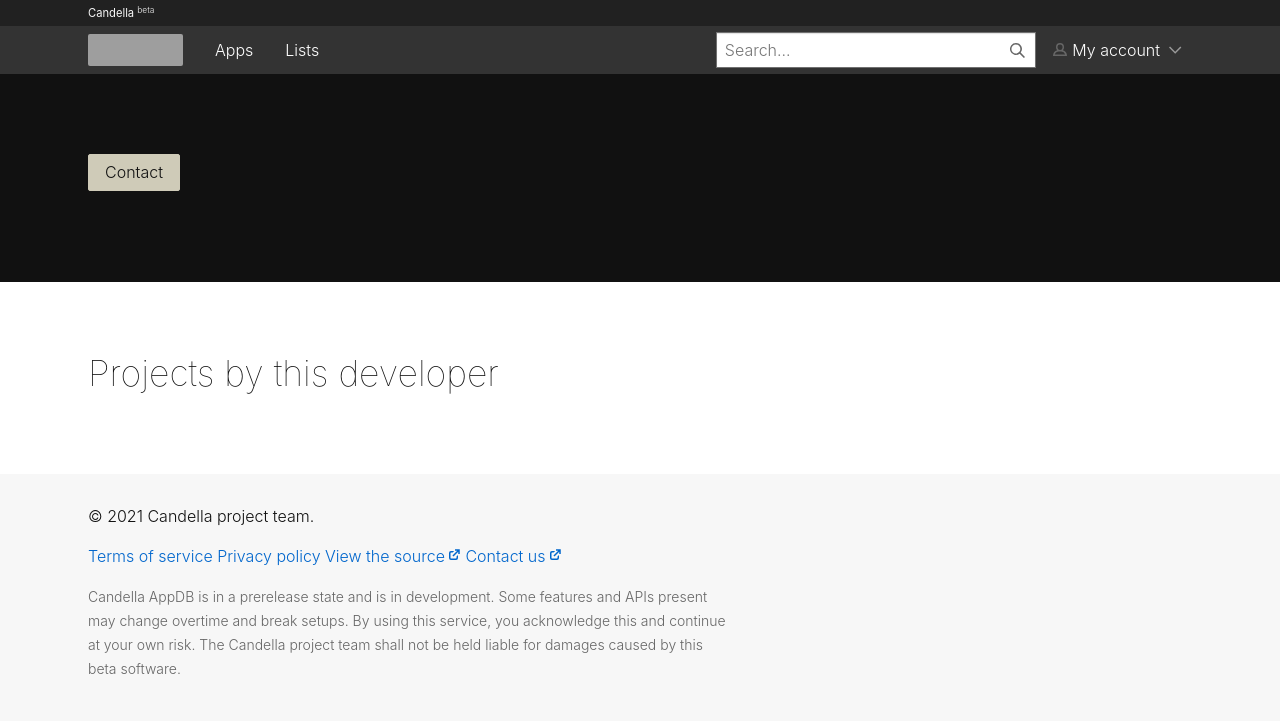
After one commit to UnscriptedVN/appstore, a Flask app: template templates/pages/dev_detail.html in a window 1280 px wide. The commit adds this page. Shown: the top 721 px of the page. Run offline with Flask 2, Linux system fonts and the light colour scheme; the template is opened without the code that fills it, so the values that code supplies are empty; parts of the project's set-up code (start-up, migrations or seed data) failed here and were passed over; some web fonts are replaced; grey boxes are pictures that could not be loaded.

Commit message:
💄 Implement developer profile page with projects
I've also added some pre-release warnings to the footer.

```diff
--- a/appdb.py
+++ b/appdb.py
@@ -176,7 +176,9 @@ def developer_detail(developer_id: int):
         abort(404)
     if developer["accounttype"] != ro.accounts.AccountType.Developer:
         abort(500)
-    return jsonify(developer), 200
+
+    projects_by_dev = ro.projects.get_projects_by_developer(APPDB_CONNECTION, developer["userid"])
+    return render_template("pages/dev_detail.html", developer=developer, projects=projects_by_dev), 200
 
 ###########################################
 # MARK: AUTHENTICATION PAGES              #
--- a/templates/components/footer.html
+++ b/templates/components/footer.html
@@ -11,8 +11,20 @@
         <div class="row">
             <p>&copy; <span id="appdb-f-date"></span> Candella project team.</p>
             <p>
+                <a href="#">Terms of service</a>
+                <a href="#">Privacy policy</a>
                 <a class="p-link--external" href="https://github.com/UnscriptedVN/appstore">View the source</a>
                 <a class="p-link--external" href="https://discord.gg/CXxnVhX">Contact us</a>
+            </p>
+            {# TODO: Remove this when we exit beta. #}
+            <p class="u-text--muted">
+                <small>
+                    Candella AppDB is in a prerelease state and is in development. Some
+                    features and APIs present may change overtime and break setups. By
+                    using this service, you acknowledge this and continue at your own
+                    risk. The Candella project team shall not be held liable for damages
+                    caused by this beta software.
+                </small>
             </p>
         </div>
     </div>
--- a/templates/components/navbar.html
+++ b/templates/components/navbar.html
@@ -10,6 +10,7 @@
     <div class="row">
         <p>
             <a class="p-link--inverted" href="https://candella.unscriptedvn.dev">Candella</a>
+            <sup>beta</sup>
         </p>
     </div>
 </div>
--- a/templates/components/project_list.html
+++ b/templates/components/project_list.html
@@ -9,7 +9,7 @@
 <div class="p-strip is-shallow">
     <div class="cc-project-list row" id="project-list-entry__id-{{ project.id }}">
         <img class="cc-project-list__icon"
-            src="{{ project.id }}"
+            src="{{ project.icon }}"
             alt="{{ project.name }} icon">
         <div class="cc-project-list__info">
             <p class="cc-project-list__title p-heading--3">{{ project.name }}</p>
--- /dev/null
+++ b/templates/pages/dev_detail.html
@@ -0,0 +1,24 @@
+{% extends "default.html" %}
+{% block title %} {{ developer.name }} - Candella AppDB {% endblock %}
+{% block content %}
+<div class="p-strip--dark">
+    <div class="row">
+        <h1>{{ developer.name }}</h1>
+        <p><a class="p-button--brand" href="mailto:{{ developer.email }}">Contact</a></p>
+    </div>
+</div>
+<div class="p-strip">
+    <div class="row">
+        <h2>Projects by this developer</h2>
+    </div>
+    <div class="row">
+        {% for project in projects %}
+        <div class="col-4">
+            {% with dev=developer %}
+            {% include "components/project_card.html" %}
+            {% endwith %}
+        </div>
+        {% endfor %}
+    </div>
+</div>
+{% endblock %}
```
